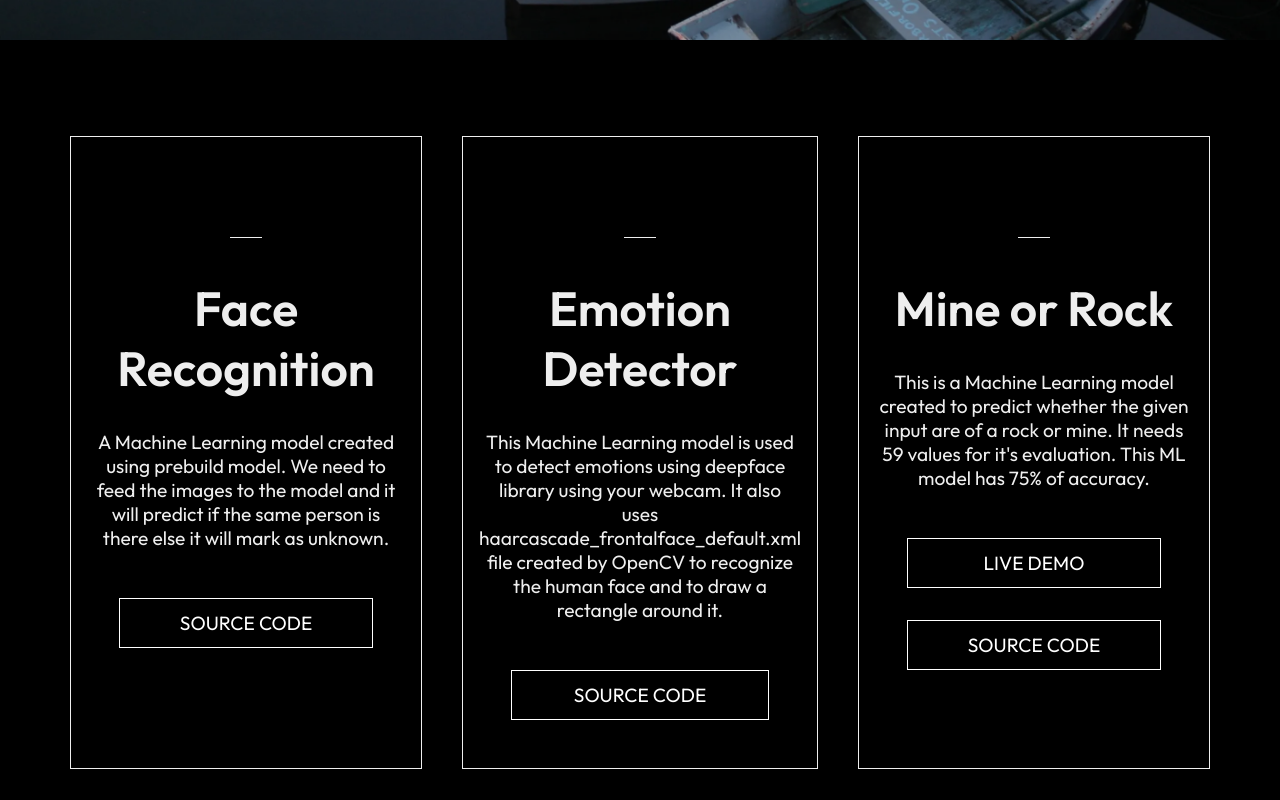
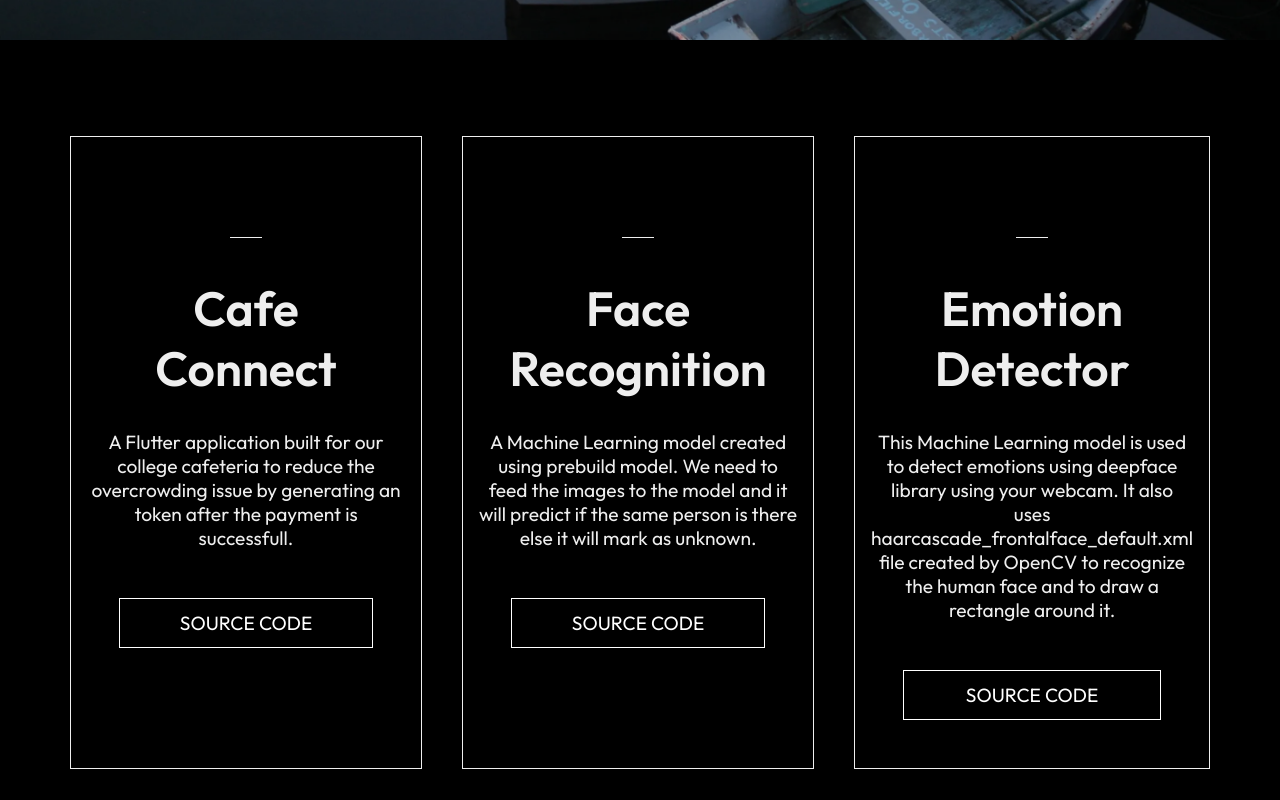
Before and after one commit to MohamedArafath205/mohamedarafath205.github.io, a React (Create React App) app: page /#/projects in a window 1280 px wide. Shown: the part 360-1160 px from the top of the page. Built offline with nearby package versions, Linux system fonts and the light colour scheme.

Commit message:
Added new project

```diff
--- a/src/components/Projects.js
+++ b/src/components/Projects.js
@@ -6,6 +6,13 @@ const projects = () => {
   return (
     <div className='projects'>
       <div className='card-container'>
+      <div className='card'>
+            <h3>FLUTTER</h3>
+            <span className='bar'></span>
+            <p className='prj1'>Cafe Connect</p>
+            <p>A Flutter application built for our college cafeteria to reduce the overcrowding issue by generating an token after the payment is successfull.</p>
+            <Link to='https://github.com/MohamedArafath205/Cafe-Connect' className='btn'>source code</Link>
+        </div>
         <div className='card'>
             <h3>MACHINE LEARNING</h3>
             <span className='bar'></span>
```
